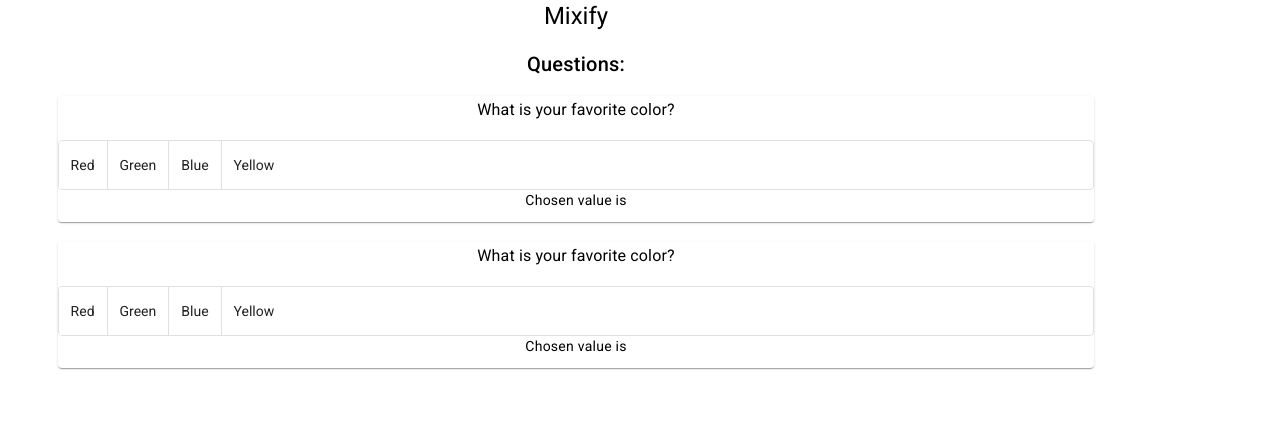
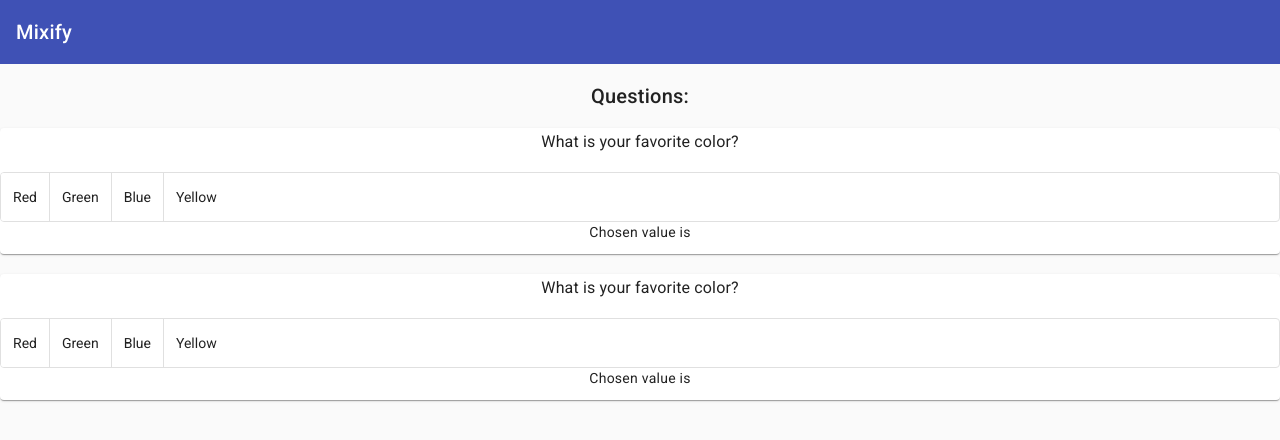
Before and after one commit to sift-technology/Mixify, an Angular app: page / in a window 1280 px wide. Shown: the top 440 px of the page. Built offline with nearby package versions, Linux system fonts and the light colour scheme.

Commit message:
Add prebuilt theme

```diff
--- a/angular.json
+++ b/angular.json
@@ -25,6 +25,7 @@
               "src/assets"
             ],
             "styles": [
+              "@angular/material/prebuilt-themes/indigo-pink.css",
               "src/styles.css"
             ],
             "scripts": []
@@ -87,7 +88,7 @@
               "src/assets"
             ],
             "styles": [
-              "@angular/material/prebuilt-themes/pink-bluegrey.css",
+              "@angular/material/prebuilt-themes/indigo-pink.css",
               "src/styles.css"
             ],
             "scripts": []
--- a/package.json
+++ b/package.json
@@ -16,7 +16,7 @@
     "@angular/compiler": "^15.1.0",
     "@angular/core": "^15.1.0",
     "@angular/forms": "^15.1.0",
-    "@angular/material": "^15.1.2",
+    "@angular/material": "^15.1.3",
     "@angular/platform-browser": "^15.1.0",
     "@angular/platform-browser-dynamic": "^15.1.0",
     "@angular/router": "^15.1.0",
--- a/src/app/app.component.html
+++ b/src/app/app.component.html
@@ -1,2 +1,6 @@
-<h1>{{ title }}</h1>
+<h1>
+    <mat-toolbar color="primary">
+        <span>{{title}}</span>
+    </mat-toolbar>
+</h1>
 <question></question>
--- a/src/app/app.module.ts
+++ b/src/app/app.module.ts
@@ -7,6 +7,7 @@ import { QuestionComponent } from './question/question.component';
 import { BrowserAnimationsModule } from '@angular/platform-browser/animations';
 import {MatCardModule} from '@angular/material/card';
 import {MatButtonToggleModule} from '@angular/material/button-toggle';
+import {MatToolbarModule} from '@angular/material/toolbar';
 
 @NgModule({
   declarations: [
@@ -18,7 +19,8 @@ import {MatButtonToggleModule} from '@angular/material/button-toggle';
     AppRoutingModule,
     BrowserAnimationsModule,
     MatCardModule,
-    MatButtonToggleModule
+    MatButtonToggleModule,
+    MatToolbarModule
   ],
   providers: [],
   bootstrap: [AppComponent]
--- a/src/index.html
+++ b/src/index.html
@@ -10,7 +10,7 @@
   <link href="https://fonts.googleapis.com/css2?family=Roboto:wght@300;400;500&display=swap" rel="stylesheet">
   <link href="https://fonts.googleapis.com/icon?family=Material+Icons" rel="stylesheet">
 </head>
-<body class="mat-typography">
+<body class="mat-app-background mat-typography">
   <app-root></app-root>
 </body>
 </html>
--- a/src/styles.css
+++ b/src/styles.css
@@ -1,3 +1,2 @@
-@import "~@angular/material/prebuilt-themes/indigo-pink.css";
-html, body { height: 100%; width: 90%; text-align: center;}
+html, body { height: 100%; width: 100%; text-align: center;}
 body { margin: auto; font-family: Roboto, "Helvetica Neue", sans-serif; }
```
Also changed, not shown: 1 other file (tests, documents, lock files or other folders).
